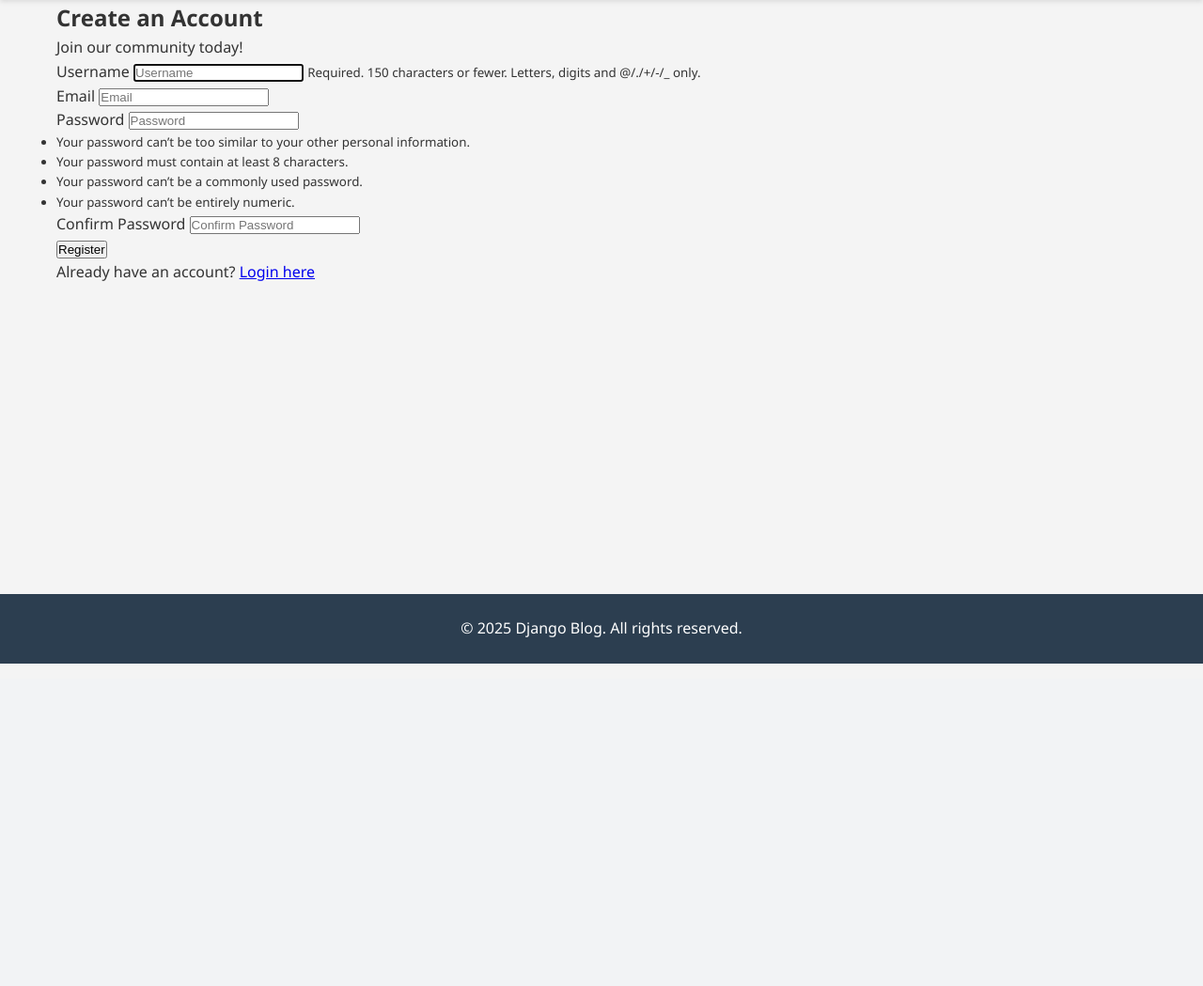
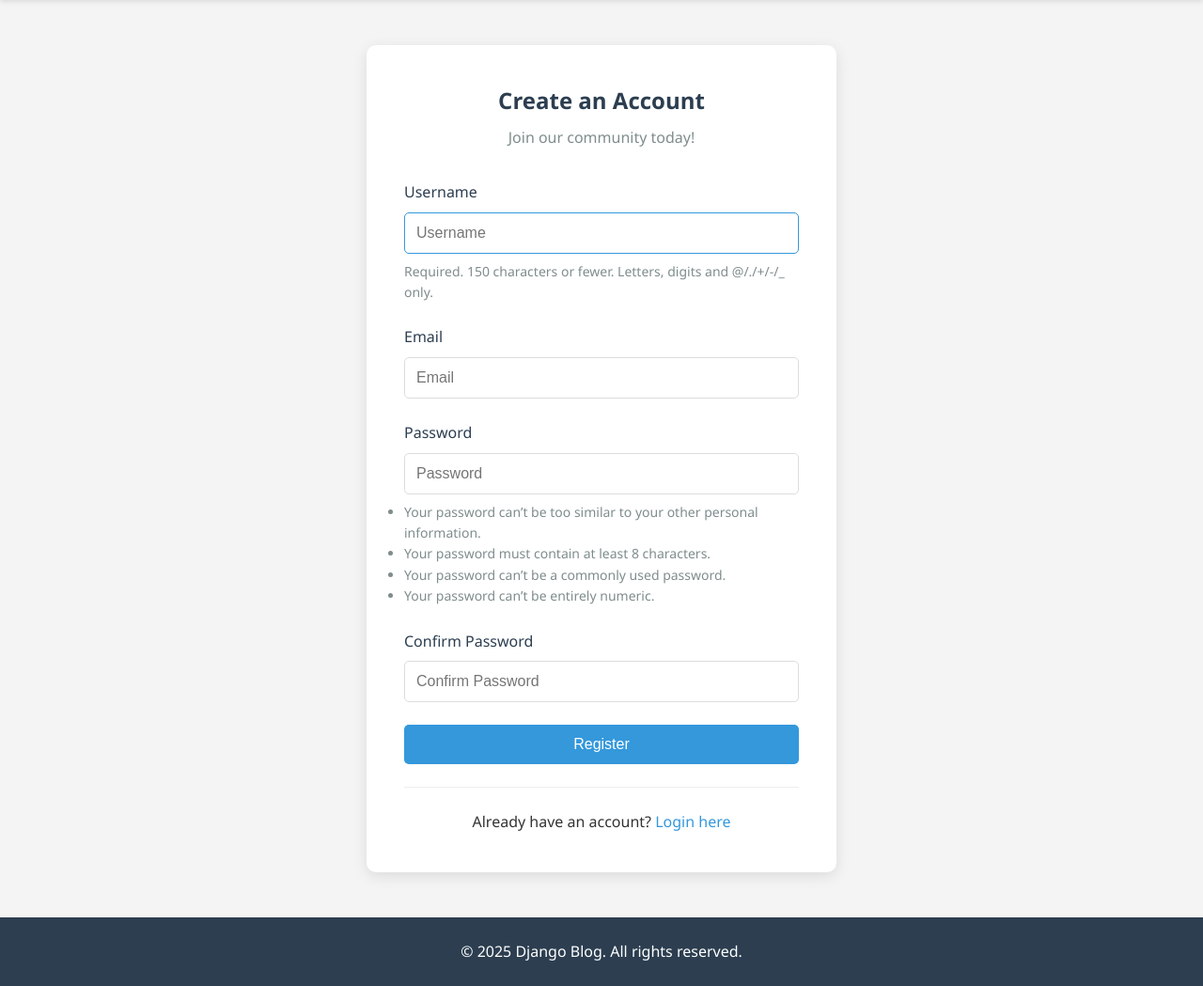
Before and after one commit to E-d-d-i-e-A/Alx_DjangoLearnLab, a Django app: page /register/ in a window 1280 px wide. Shown: the part 78-1127 px from the top of the page at 94% size. Before the commit the page ends 784 px from the top, so only its background shows below. Run offline with Django 4.2, Linux system fonts and the light colour scheme.

Commit message:
Update style.css

```diff
--- a/django_blog/blog/static/blog/css/style.css
+++ b/django_blog/blog/static/blog/css/style.css
@@ -140,3 +140,177 @@ footer {
         padding: 1rem;
     }
 }
+
+/* Authentication Styles */
+.auth-container {
+    max-width: 500px;
+    margin: 3rem auto;
+}
+
+.auth-card {
+    background: white;
+    padding: 2.5rem;
+    border-radius: 10px;
+    box-shadow: 0 4px 15px rgba(0,0,0,0.1);
+}
+
+.auth-card h2 {
+    color: #2c3e50;
+    margin-bottom: 0.5rem;
+    text-align: center;
+}
+
+.auth-subtitle {
+    text-align: center;
+    color: #7f8c8d;
+    margin-bottom: 2rem;
+}
+
+.auth-form {
+    margin-top: 2rem;
+}
+
+.form-group {
+    margin-bottom: 1.5rem;
+}
+
+.form-group label {
+    display: block;
+    margin-bottom: 0.5rem;
+    color: #2c3e50;
+    font-weight: 500;
+}
+
+.form-control {
+    width: 100%;
+    padding: 0.75rem;
+    border: 1px solid #ddd;
+    border-radius: 5px;
+    font-size: 1rem;
+    transition: border-color 0.3s;
+}
+
+.form-control:focus {
+    outline: none;
+    border-color: #3498db;
+}
+
+.form-text {
+    display: block;
+    margin-top: 0.5rem;
+    font-size: 0.875rem;
+    color: #7f8c8d;
+}
+
+.error-message {
+    color: #e74c3c;
+    font-size: 0.875rem;
+    margin-top: 0.5rem;
+}
+
+.btn {
+    width: 100%;
+    padding: 0.75rem;
+    border: none;
+    border-radius: 5px;
+    font-size: 1rem;
+    font-weight: 500;
+    cursor: pointer;
+    transition: background-color 0.3s;
+}
+
+.btn-primary {
+    background-color: #3498db;
+    color: white;
+}
+
+.btn-primary:hover {
+    background-color: #2980b9;
+}
+
+.auth-footer {
+    text-align: center;
+    margin-top: 1.5rem;
+    padding-top: 1.5rem;
+    border-top: 1px solid #eee;
+}
+
+.auth-footer a {
+    color: #3498db;
+    text-decoration: none;
+    font-weight: 500;
+}
+
+.auth-footer a:hover {
+    text-decoration: underline;
+}
+
+.alert {
+    padding: 1rem;
+    margin-bottom: 1.5rem;
+    border-radius: 5px;
+    font-weight: 500;
+}
+
+.alert-success {
+    background-color: #d4edda;
+    color: #155724;
+    border: 1px solid #c3e6cb;
+}
+
+.alert-error {
+    background-color: #f8d7da;
+    color: #721c24;
+    border: 1px solid #f5c6cb;
+}
+
+/* Profile Styles */
+.profile-container {
+    max-width: 700px;
+    margin: 3rem auto;
+}
+
+.profile-card {
+    background: white;
+    padding: 2.5rem;
+    border-radius: 10px;
+    box-shadow: 0 4px 15px rgba(0,0,0,0.1);
+}
+
+.profile-card h2 {
+    color: #2c3e50;
+    margin-bottom: 0.5rem;
+}
+
+.profile-subtitle {
+    color: #7f8c8d;
+    margin-bottom: 2rem;
+}
+
+.profile-info {
+    background: #f8f9fa;
+    padding: 1.5rem;
+    border-radius: 5px;
+    margin-bottom: 2rem;
+}
+
+.profile-info h3 {
+    color: #2c3e50;
+    margin-bottom: 1rem;
+}
+
+.profile-info p {
+    margin-bottom: 0.5rem;
+    color: #555;
+}
+
+.profile-card hr {
+    margin: 2rem 0;
+    border: none;
+    border-top: 1px solid #eee;
+}
+
+.profile-card h3 {
+    color: #2c3e50;
+    margin-bottom: 1.5rem;
+}
```
